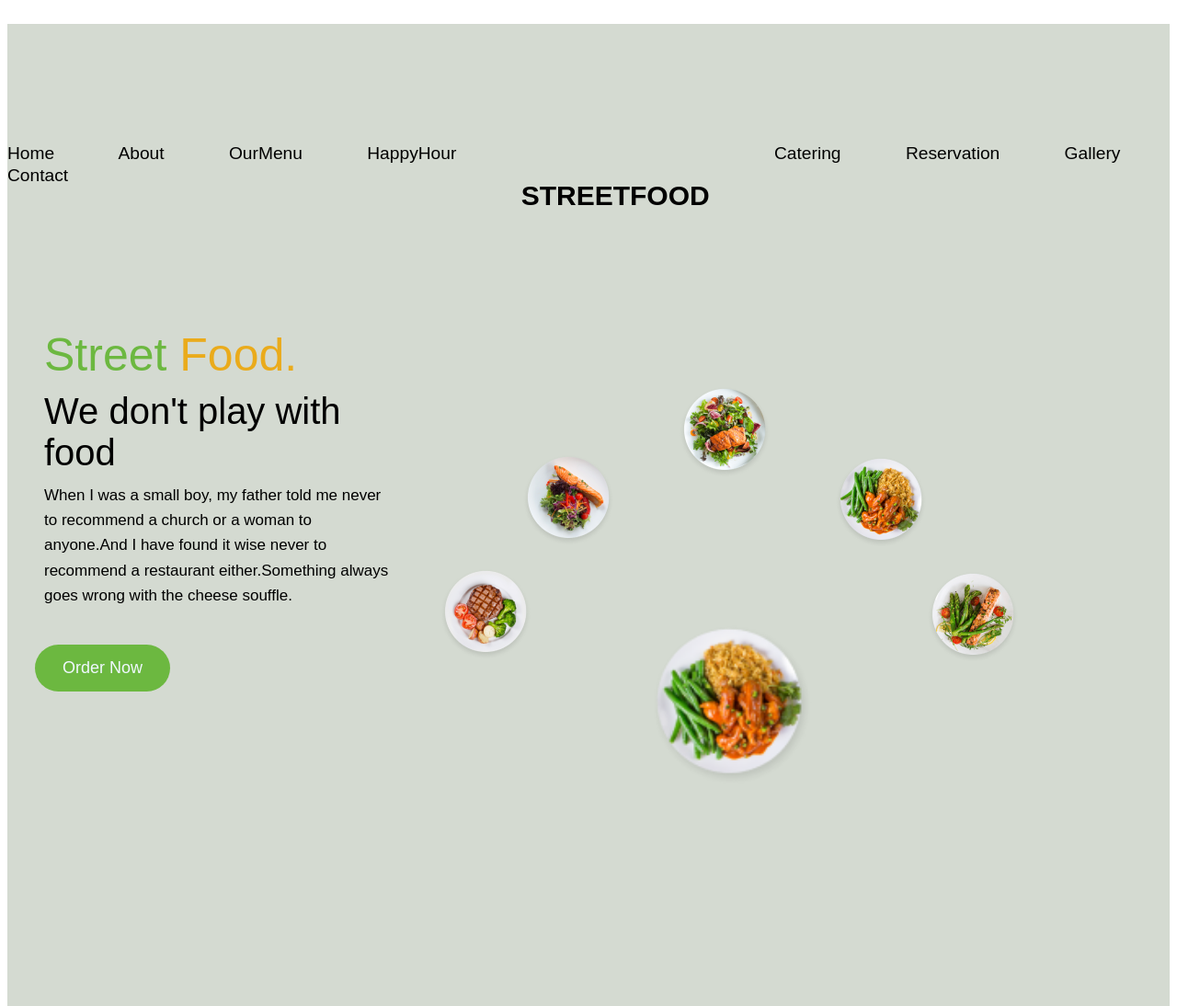
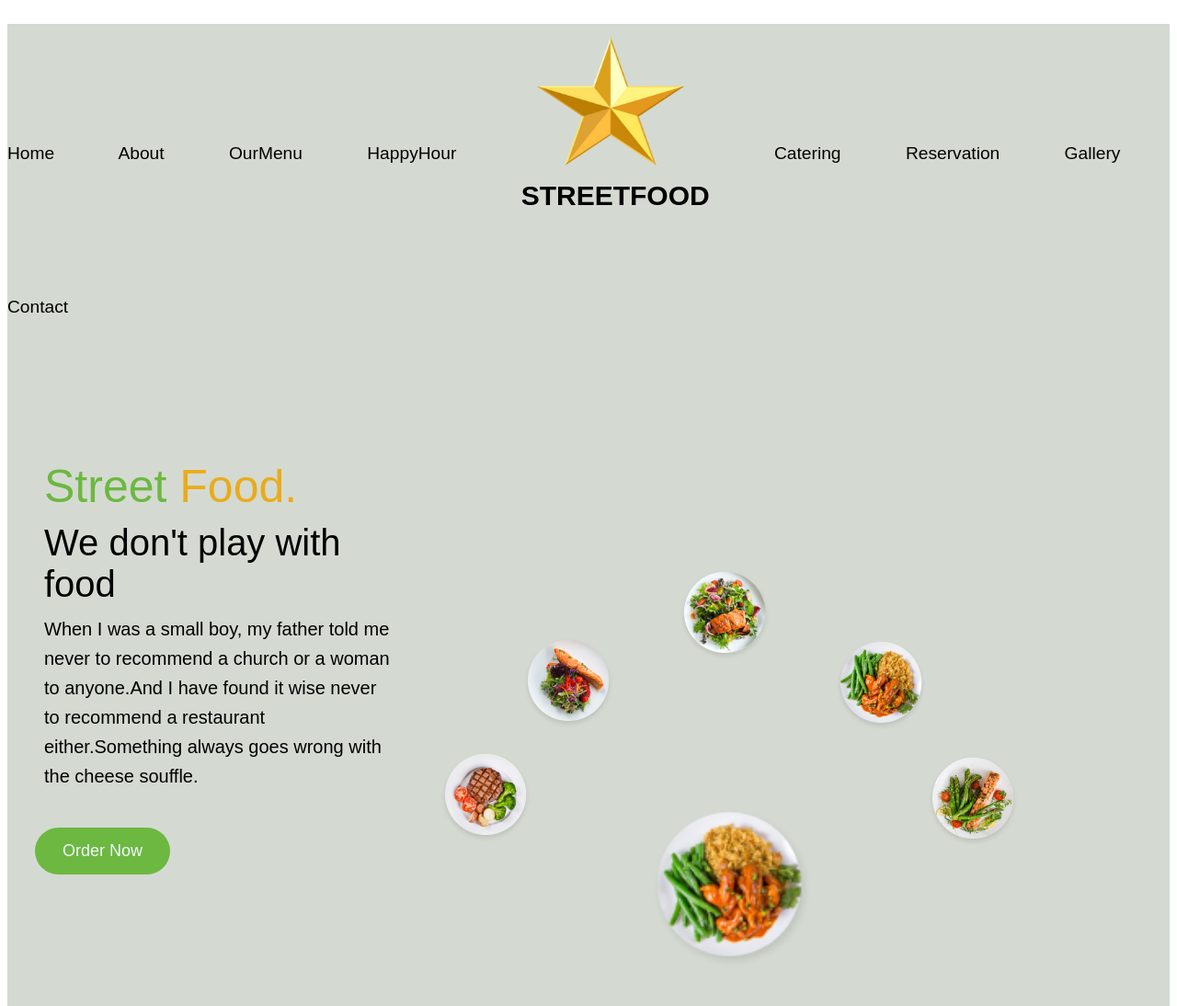
Before and after one commit to HK-001-Ke/StreetFood-Webpage, a plain HTML site: page index.html in a window 1280 px wide. Shown: the top 1094 px of the page at 92% size. Drawn offline with Linux system fonts and the light colour scheme.

Commit message:
A star has been added

```diff
--- a/StreetFood.css
+++ b/StreetFood.css
@@ -281,7 +281,7 @@ max-width: 100%;
 #Eat-Together-Heading{font-weight: 300;}
 .Yapping{margin: 10px;
     line-height: 1.6;
-    font-size: 17px;
+    font-size: 20px;
     color: #000;
 font-weight: 300;}
 #Sub-Heading {font-weight: 300;
@@ -323,3 +323,9 @@ top: 50px;}
 .Explore-Menu{background-color: #e5f4dd;}
 .Lower-Area{background-color: #c9ecb5;}
 #Explore-Menu-Heading{margin-bottom: 50px;}
+.Star{width: 200px;
+height: 160px;
+position: relative;
+top: -150px;
+left: 420px;
+}
--- a/index.html
+++ b/index.html
@@ -10,7 +10,12 @@
     <body>
     <div class="Section-1">
 
+
+
+
      <h4 class="Top-Info"> Home<span> About</span><span> OurMenu </Menu></span><span> HappyHour </span><span> <b id="Streetfood-star">STREETFOOD</b></span><span> Catering</span> <span>Reservation</span> <span>Gallery</span><span> Contact</span>
+      <img src="Assets-20251117T175252Z-1-001/Assets/istockphoto-2037495608-612x612-removebg-preview.png" class="Star" alt="This is an image of a star.">
+
     </h4>
 
      <div class="StreetFood"><H1 id="StreetFood-Heading">Street <span id= "Food".>Food.</span>
@@ -96,6 +101,7 @@
         <p> 801 Chestnut Street 1<br>
             Chattanago TN 37402
         </p></h4></div>
+
        <div id="Last-column"><h3>FOLLOW </h3> GET THE LATEST NEWS SIGN UP<br> FOR OUR NEWSLETTERS<br><br> @Website Desing</div>
 
 
```
Also changed, not shown: Assets-20251117T175252Z-1-001/Assets/Untitled-removebg-preview.png (added), Assets-20251117T175252Z-1-001/Assets/Untitled.png (added), Assets-20251117T175252Z-1-001/Assets/istockphoto-2037495608-612x612-removebg-preview.png (added), Assets-20251117T175252Z-1-001/Assets/istockphoto-2037495608-612x612.jpg (added).
